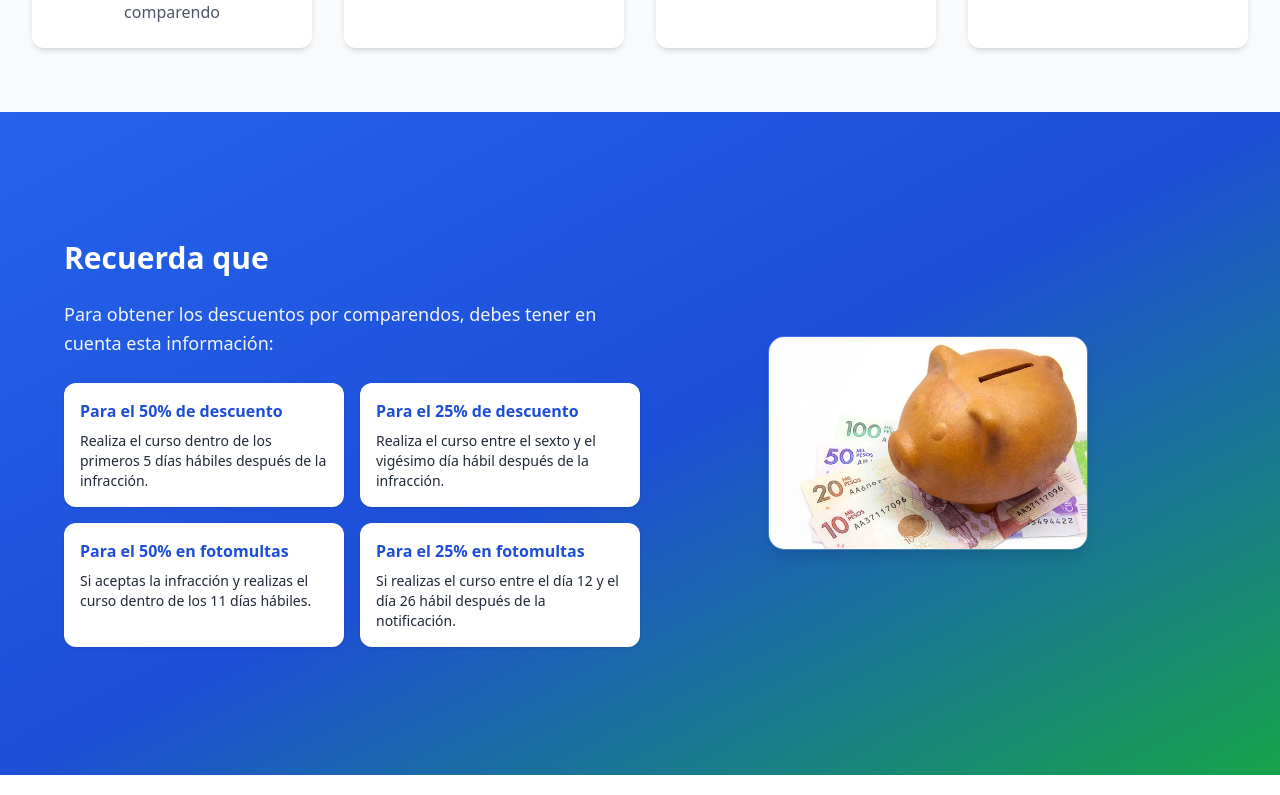
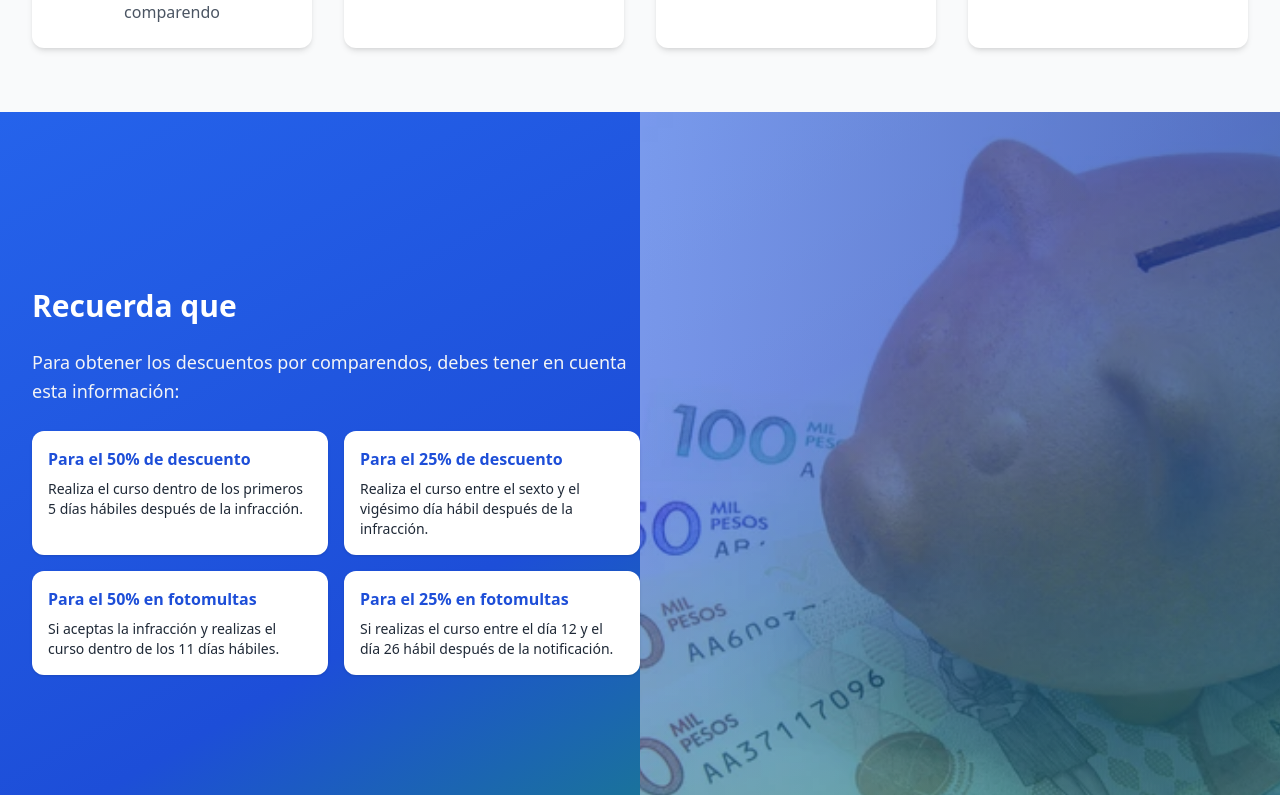
Before and after one commit to cia-global/Landing-Page-cia-global, a React (Vite) app: page / in a window 1280 px wide. Shown: the part 928-1723 px from the top of the page. Built offline with nearby package versions, Linux system fonts and the light colour scheme; no server answers.

Commit message:
organizacion de imagen

```diff
--- a/src/components/banner/banner_home_info.tsx
+++ b/src/components/banner/banner_home_info.tsx
@@ -1,10 +1,22 @@
+
 const BannerInfo = () => {
   return (
-    <section className="relative bg-gradient-to-br from-blue-600 via-blue-700 to-green-600 text-white py-20 md:py-32">
-      <div className="flex flex-col md:flex-row items-center justify-between px-8 md:px-16">
+    <section className="relative bg-gradient-to-br from-blue-600 via-blue-700 to-green-600 text-white py-20 md:py-32 overflow-hidden">
+      {/* Imagen decorativa al lado derecho */}
+      <img
+        src="/images/image-banner.jpg"
+        alt="Banner decorativo"
+        className="absolute right-0 top-0 h-full w-1/2 object-cover opacity-30 md:opacity-40"
+      />
+
+      {/* Capa para mejorar legibilidad (opcional, si la imagen tiene mucho color) */}
+      <div className="absolute right-0 top-0 h-full w-1/2 bg-gradient-to-l from-blue-900/40 to-transparent"></div>
+
+      {/* Contenido */}
+      <div className="relative flex flex-col md:flex-row items-center justify-between px-8 py-12">
         {/* Columna izquierda: texto y tarjetas */}
-        <div className="md:w-1/2 space-y-6">
-          <h2 className="text-3xl font-bold text-white">
+        <div className="md:w-1/2 space-y-6 z-10">
+         <h2 className="text-3xl font-bold text-white">
             Recuerda que
           </h2>
           <p className="text-lg text-gray-100 leading-relaxed">
@@ -52,15 +64,7 @@ const BannerInfo = () => {
               </p>
             </div>
           </div>
-        </div>
 
-        {/* Columna derecha: imagen */}
-        <div className="md:w-1/2 flex justify-center mt-12 md:mt-0">
-         <img
-  src="/images/image-banner.jpg"
-  alt="Educación vial y descuentos por comparendos"
-  className="w-80 h-auto rounded-2xl shadow-lg border border-white/20"
-/>
         </div>
       </div>
     </section>
```
